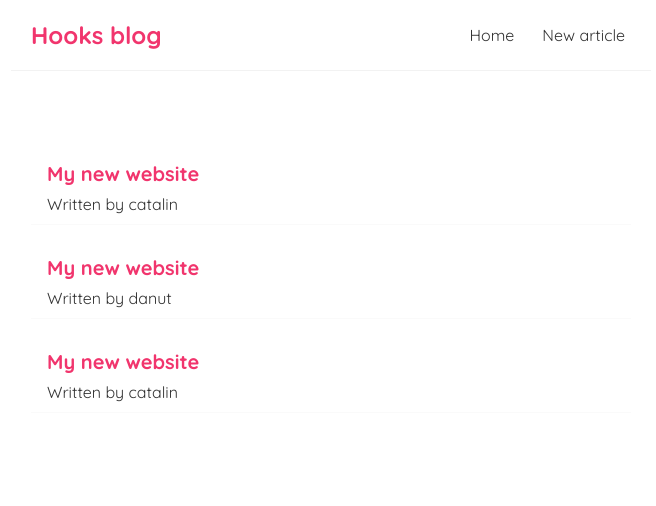
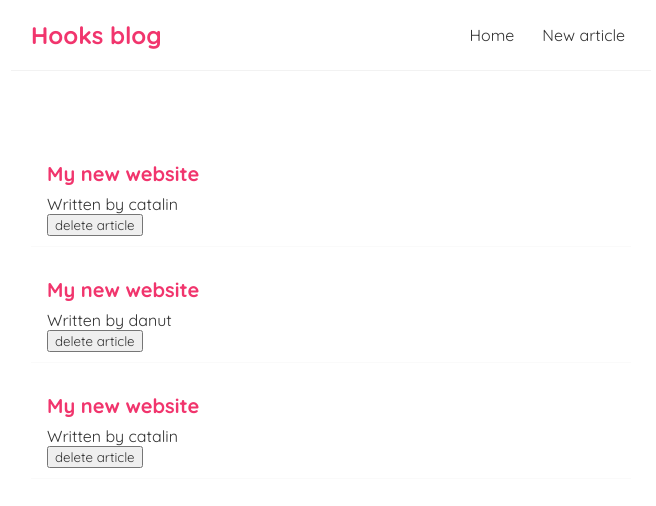
Before and after one commit to catalintugui/blog-hooks, a React (Create React App) app in the folder blog-client/: page / in a window 1280 px wide. Shown: the top 506 px of the page, without its empty margins (309-965 px from the left). Built offline with nearby package versions, Linux system fonts and the light colour scheme.

Commit message:
delete functionality

```diff
--- a/blog-client/src/ArticlesList.js
+++ b/blog-client/src/ArticlesList.js
@@ -1,10 +1,12 @@
-const ArticlesList = ({articles}) => {
+const ArticlesList = ({articles, handleDelete}) => {
+
     return(
         <div className="blog-list">
             {articles.map(item =>
                <div className="blog-preview" key={item.id}>
                     <h2>{item.title}</h2>
                     <p>Written by {item.author}</p>
+                    <button onClick={() => handleDelete(item.id)}>delete article</button>
                </div>
            )}
         </div>
--- a/blog-client/src/Home.js
+++ b/blog-client/src/Home.js
@@ -7,9 +7,14 @@ const Home = () => {
         {title: 'My new website', body: 'lorem ipsum dolor sit amet', author: 'danut', id: 2},
         {title: 'My new website', body: 'lorem ipsum dolor sit amet', author: 'catalin', id: 3}
     ])
+
+    const handleDelete = (id) => {
+        const updatedArticles = articles.filter(item => item.id !== id);
+        setArticles(updatedArticles);
+    }
     return (
         <div className="home">
-           <ArticlesList articles={articles}/>
+           <ArticlesList articles={articles} handleDelete={handleDelete}/>
         </div>
     )
 }
```
